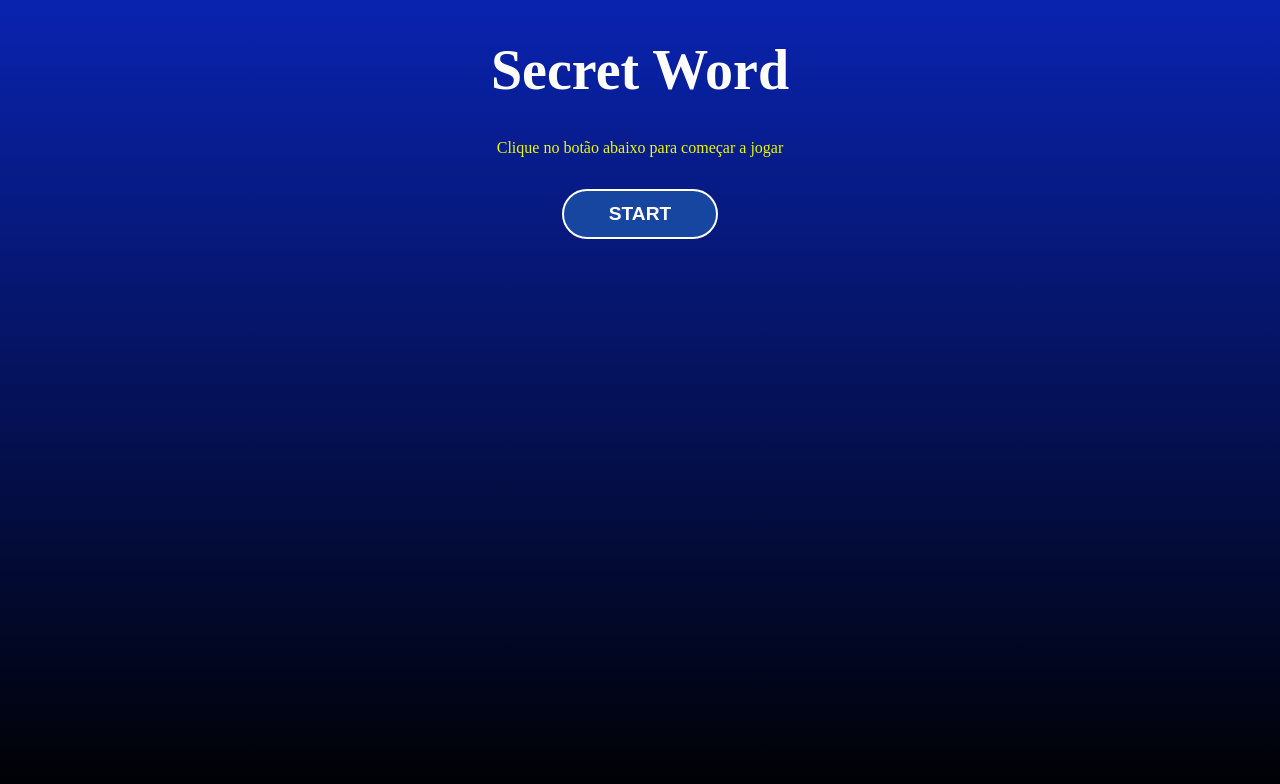
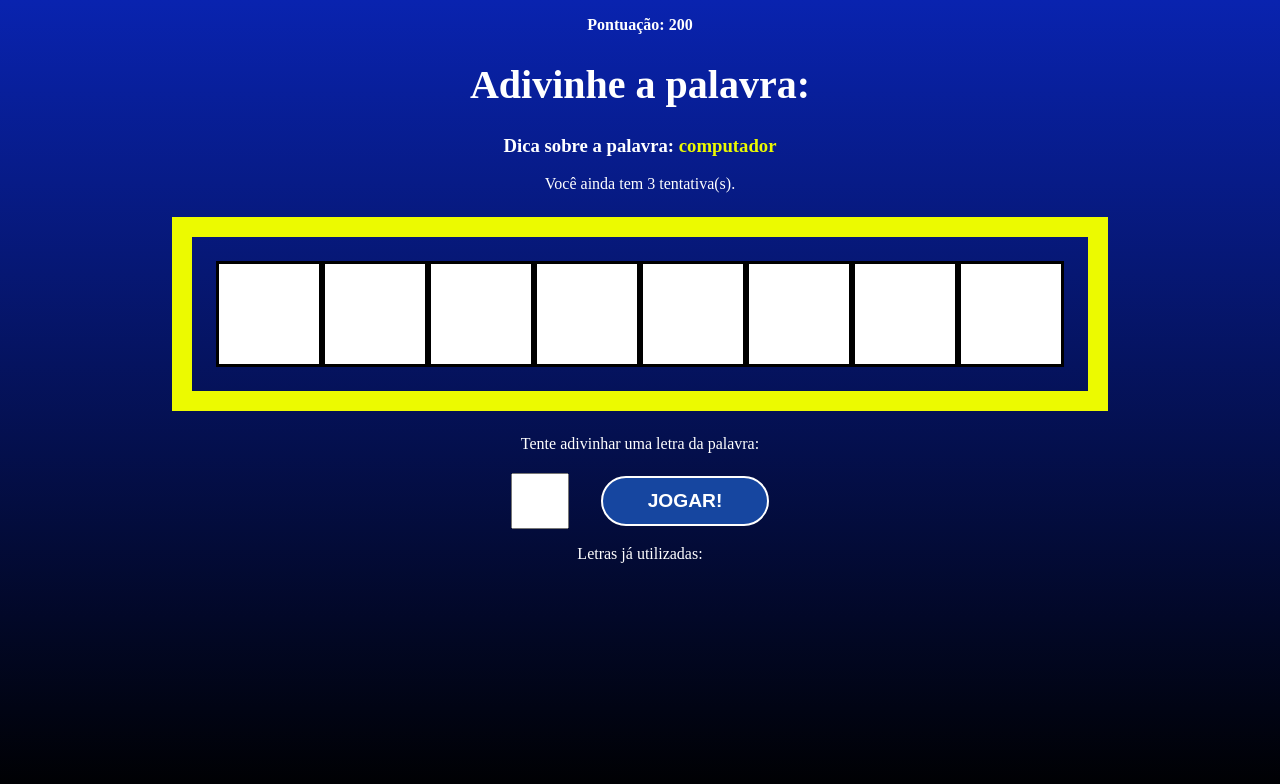
Before and after one commit to lucassilveira1/secret-word, a React (Create React App) app: page / in a window 1280 px wide. Shown: the top 784 px of the page. Built offline with nearby package versions, Linux system fonts and the light colour scheme.

Commit message:
game click

```diff
--- a/src/App.js
+++ b/src/App.js
@@ -67,6 +67,7 @@ function App() {
     setLetters(wordLetters);
 
     setGameStage(stages[0].name);
+    setGameStage(stages[1].name);
   }, [pickWordAndCategory]);
 
   // process letter input
```
